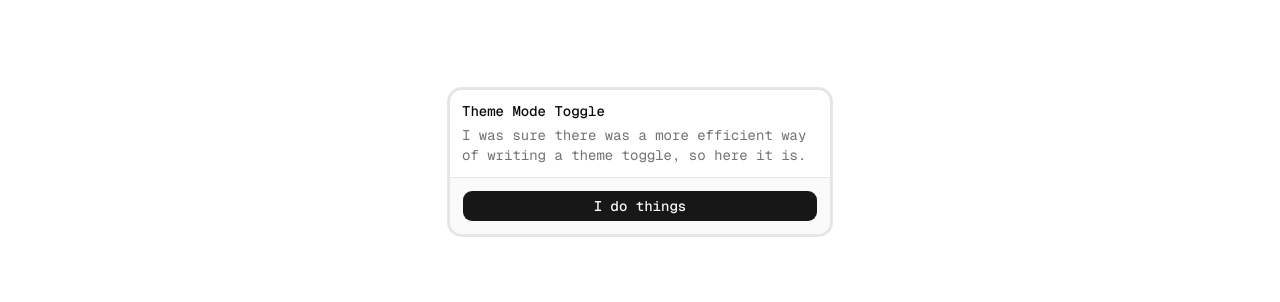
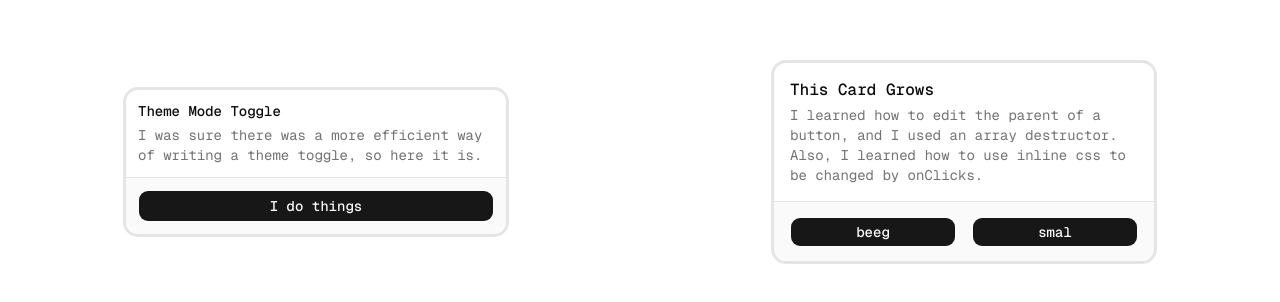
Before and after one commit to wirydotrocks/sandbox, a Next.js app: page / in a window 1280 px wide. Shown: the part 238-540 px from the top of the page. Built offline with nearby package versions, Linux system fonts and the light colour scheme.

Commit message:
Completed Card that Grows

```diff
--- a/app/page.tsx
+++ b/app/page.tsx
@@ -1,6 +1,7 @@
 'use client'
 
 import { ModeToggle } from '@/components/themetoggle';
+import { CardGrower } from '@/components/cardgrower';
 
 
 export default function Home() {
@@ -8,10 +9,11 @@ export default function Home() {
 
   return (
     <div
-      className="flex min-h-svh items-center justify-center font-mono grid-cols-5"
+      className="flex min-h-svh items-center justify-center font-mono grid-cols-4 grid-rows-4 gap-4"
     >
 
       <ModeToggle/>
+      <CardGrower/>
 
 
     </div>
--- /dev/null
+++ b/components/cardgrower.tsx
@@ -0,0 +1,60 @@
+"use client"
+
+import { useState } from "react"
+import { Button } from "@/components/ui/button"
+import { Card, CardAction, CardContent, CardDescription, CardFooter, CardHeader, CardTitle } from "@/components/ui/card"
+
+
+export function CardGrower(){
+  const minHeight = 60
+  const [ size, setSize ] = useState(minHeight)
+
+  return(
+    <Card
+      className="mx-auto w-full max-w-sm border-2 min-h-30"
+    >
+      <CardHeader>
+        <CardTitle>This Card Grows </CardTitle>
+        <CardDescription>
+          I learned how to edit the parent of a button, and I used an array destructor.
+          Also, I learned how to use inline css to be changed by onClicks.
+        </CardDescription>
+      </CardHeader>
+
+      <CardFooter
+        style={{
+          height: size,
+        }}
+        className="flex gap-4"
+      >
+        <Button
+          style={{
+            height: size - 30,
+          }}
+          onClick={() => setSize((prev) => prev+10)}
+          className="flex-1"
+        >
+          beeg
+        </Button>
+
+        <Button
+           style={{
+            height: size - 30,
+          }}
+         onClick={() => setSize((prev) => Math.max(minHeight, prev-10))}
+          className="flex-1"
+        >
+          smal
+        </Button>
+
+      </CardFooter>
+
+
+    </Card>
+
+
+
+
+  )
+
+}
```
